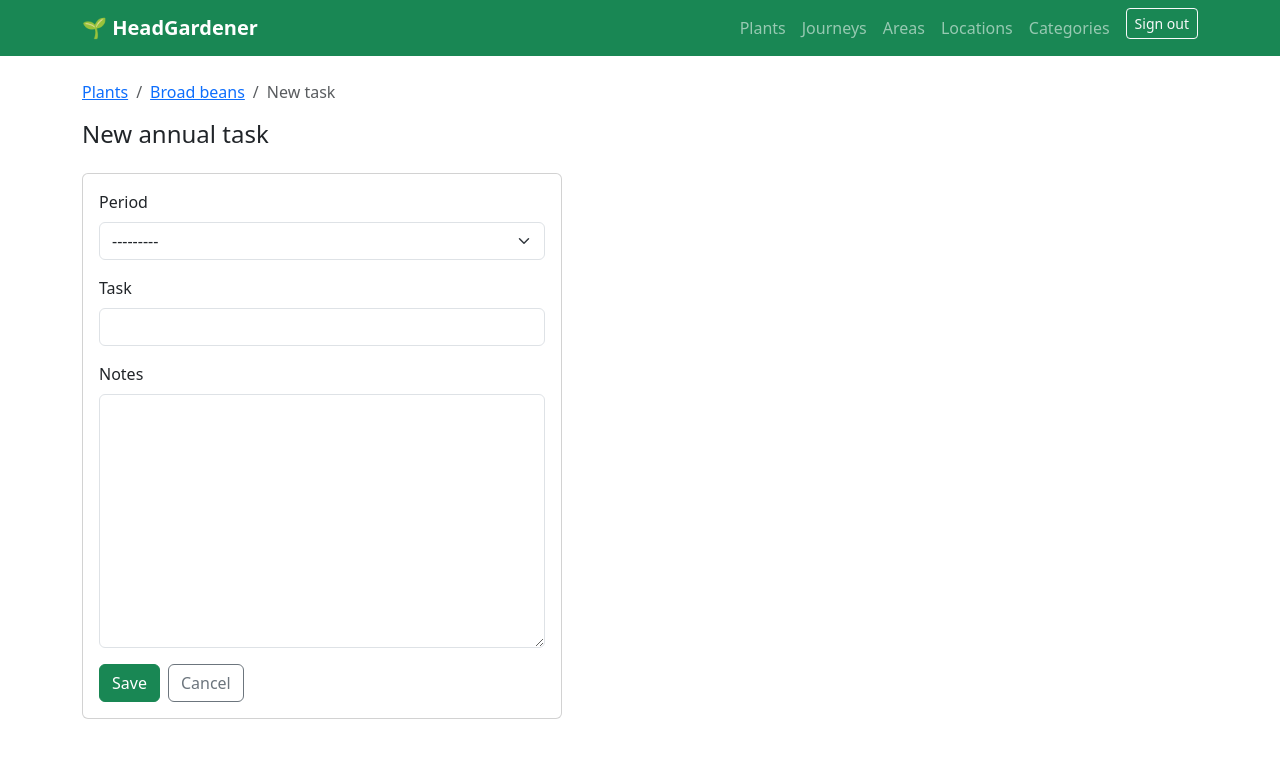
After one commit to danielmaitre/HeadGardener, a Django app: page /plants/3/tasks/new/ in a window 1280 px wide. The commit adds this page. Shown: the top 758 px of the page. Run offline with Django 5.2, Linux system fonts and the light colour scheme; a user stored in the database is signed in; data comes from the database, SQL or seed files in the repository.

Commit message:
Add AnnualTask model with seasonal period choices
- AnnualTask: FK to Plant, integer period (1-12, early spring → late winter),
  task description, optional notes; ordered by period for natural calendar order
- Full CRUD views and URLs under /plants/<pk>/tasks/ and /tasks/<pk>/
- Annual tasks section on plant detail page with period badges
- Admin inline on PlantAdmin

Co-Authored-By: Claude Sonnet 4.6 <noreply@anthropic.com>

```diff
--- a/garden/models.py
+++ b/garden/models.py
@@ -64,6 +64,34 @@ class PlantImage(models.Model):
 
     class Meta:
         ordering = ["uploaded_at"]
+
+
+class AnnualTask(models.Model):
+    PERIOD_CHOICES = [
+        (1,  "Early Spring"),
+        (2,  "Mid Spring"),
+        (3,  "Late Spring"),
+        (4,  "Early Summer"),
+        (5,  "Mid Summer"),
+        (6,  "Late Summer"),
+        (7,  "Early Autumn"),
+        (8,  "Mid Autumn"),
+        (9,  "Late Autumn"),
+        (10, "Early Winter"),
+        (11, "Mid Winter"),
+        (12, "Late Winter"),
+    ]
+
+    plant = models.ForeignKey(Plant, on_delete=models.CASCADE, related_name="annual_tasks")
+    period = models.PositiveSmallIntegerField(choices=PERIOD_CHOICES)
+    task = models.CharField(max_length=200)
+    notes = models.TextField(blank=True)
+
+    class Meta:
+        ordering = ["period"]
+
+    def __str__(self):
+        return f"{self.get_period_display()} — {self.task}"
 
 
 class PlantJourney(models.Model):
--- /dev/null
+++ b/garden/templates/garden/annual_task_form.html
@@ -0,0 +1,33 @@
+{% extends "garden/base.html" %}
+{% block title %}{% if object %}Edit task{% else %}New task{% endif %} — {{ plant.name }} — HeadGardener{% endblock %}
+
+{% block content %}
+<nav aria-label="breadcrumb" class="mb-3">
+  <ol class="breadcrumb">
+    <li class="breadcrumb-item"><a href="{% url 'plant-list' %}">Plants</a></li>
+    <li class="breadcrumb-item"><a href="{% url 'plant-detail' plant.pk %}">{{ plant.name }}</a></li>
+    <li class="breadcrumb-item active">{% if object %}Edit task{% else %}New task{% endif %}</li>
+  </ol>
+</nav>
+
+<h1 class="h4 mb-4">{% if object %}Edit task{% else %}New annual task{% endif %}</h1>
+
+<div class="card" style="max-width: 480px;">
+  <div class="card-body">
+    <form method="post">
+      {% csrf_token %}
+      {% for field in form %}
+        <div class="mb-3">
+          <label for="{{ field.id_for_label }}" class="form-label">{{ field.label }}</label>
+          {{ field }}
+          {% if field.errors %}<div class="text-danger small mt-1">{{ field.errors }}</div>{% endif %}
+        </div>
+      {% endfor %}
+      <div class="d-flex gap-2">
+        <button type="submit" class="btn btn-success">Save</button>
+        <a href="{% url 'plant-detail' plant.pk %}" class="btn btn-outline-secondary">Cancel</a>
+      </div>
+    </form>
+  </div>
+</div>
+{% endblock %}
--- a/garden/urls.py
+++ b/garden/urls.py
@@ -2,6 +2,11 @@ from django.urls import path
 from . import views
 
 urlpatterns = [
+    # Annual tasks
+    path("plants/<int:plant_pk>/tasks/new/", views.AnnualTaskCreateView.as_view(), name="annual-task-create"),
+    path("tasks/<int:pk>/edit/", views.AnnualTaskUpdateView.as_view(), name="annual-task-update"),
+    path("tasks/<int:pk>/delete/", views.AnnualTaskDeleteView.as_view(), name="annual-task-delete"),
+
     # Plants
     path("plants/", views.PlantListView.as_view(), name="plant-list"),
     path("plants/new/", views.PlantCreateView.as_view(), name="plant-create"),
--- a/garden/views.py
+++ b/garden/views.py
@@ -7,7 +7,7 @@ from django.views import View
 from django.views.generic import (
     ListView, DetailView, CreateView, UpdateView, DeleteView,
 )
-from .models import GeneralArea, Plant, PlantCategory, PlantImage, Location, PlantJourney, PlantJourneyStep
+from .models import AnnualTask, GeneralArea, Plant, PlantCategory, PlantImage, Location, PlantJourney, PlantJourneyStep
 from .forms import PlantCategoryForm, PlantForm, PlantImageUploadForm, PlantJourneyStepForm
 
 
@@ -59,6 +59,46 @@ class PlantUpdateView(BootstrapFormMixin, UpdateView):
 
     def get_success_url(self):
         return reverse("plant-detail", kwargs={"pk": self.object.pk})
+
+
+class AnnualTaskCreateView(BootstrapFormMixin, CreateView):
+    model = AnnualTask
+    template_name = "garden/annual_task_form.html"
+    fields = ["period", "task", "notes"]
+
+    def form_valid(self, form):
+        form.instance.plant_id = self.kwargs["plant_pk"]
+        return super().form_valid(form)
+
+    def get_context_data(self, **kwargs):
+        ctx = super().get_context_data(**kwargs)
+        ctx["plant"] = Plant.objects.get(pk=self.kwargs["plant_pk"])
+        return ctx
+
+    def get_success_url(self):
+        return reverse("plant-detail", kwargs={"pk": self.kwargs["plant_pk"]})
+
+
+class AnnualTaskUpdateView(BootstrapFormMixin, UpdateView):
+    model = AnnualTask
+    template_name = "garden/annual_task_form.html"
+    fields = ["period", "task", "notes"]
+
+    def get_context_data(self, **kwargs):
+        ctx = super().get_context_data(**kwargs)
+        ctx["plant"] = self.object.plant
+        return ctx
+
+    def get_success_url(self):
+        return reverse("plant-detail", kwargs={"pk": self.object.plant_id})
+
+
+class AnnualTaskDeleteView(DeleteView):
+    model = AnnualTask
+    template_name = "garden/annual_task_confirm_delete.html"
+
+    def get_success_url(self):
+        return reverse("plant-detail", kwargs={"pk": self.object.plant_id})
 
 
 class PlantDeleteView(DeleteView):
```
Also changed, not shown: garden/admin.py (+7 -2 lines), garden/templates/garden/annual_task_confirm_delete.html (added, +16 -0 lines), garden/templates/garden/plant_detail.html (+27 -0 lines), garden/migrations/0006_annualtask.py (added).
